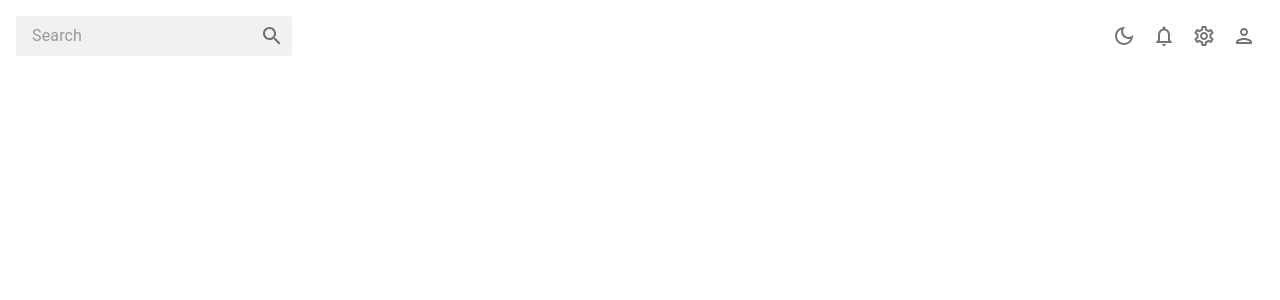
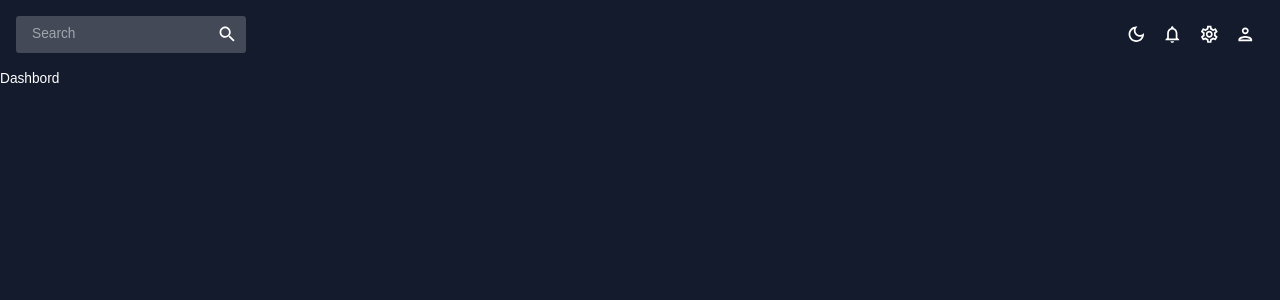
Before and after one commit to AHMEDAGNAOU/React-admin, a React (Create React App) app: page / in a window 1280 px wide. Shown: the top 300 px of the page. Built offline with nearby package versions, Linux system fonts and the light colour scheme.

Commit message:
first commit

```diff
--- a/src/App.js
+++ b/src/App.js
@@ -1,20 +1,25 @@
 import { ColorModeContext, useMode } from "./theme";
-import { CssBaseline, themeProvider } from "@mui/material";
+import { CssBaseline, ThemeProvider } from "@mui/material";
+import { Routes, Route } from "react-router-dom";
 import Topbar from "./scenes/global/Topbar";
+import Dashboard from "./scenes/dashbord";
 
 function App() {
   const [theme, colorMode] = useMode();
 
   return (
     <ColorModeContext.Provider value={colorMode}>
-      <themeProvider theme={theme}>
-        <CssBaseline/>
+      <ThemeProvider theme={theme}>
+        <CssBaseline />
         <div className="app">
           <main className="content">
             <Topbar/>
+            <Routes>
+              <Route path="/" element={<Dashboard />} />
+            </Routes>
           </main>
         </div>
-      </themeProvider>
+      </ThemeProvider>
     </ColorModeContext.Provider>
 
   );
--- a/src/scenes/global/Topbar.jsx
+++ b/src/scenes/global/Topbar.jsx
@@ -2,7 +2,7 @@
 import { useContext } from "react";
 import { ColorModeContext, tokens } from "../../theme";
 import InputBase from "@mui/material/InputBase"
-import lightModeOutlinedIcon from "@mui/icons-material/LightModeOutlined";
+import LightModeOutlinedIcon from "@mui/icons-material/LightModeOutlined";
 import DarkModeOutlinedIcon from "@mui/icons-material/DarkModeOutlined";
 import NotificationsOutlinedIcon from "@mui/icons-material/NotificationsOutlined";
 import SettingsOutlinedIcon from "@mui/icons-material/SettingsOutlined";
@@ -29,10 +29,10 @@
             {/* ICONS */}
             <Box display="flex">
                 <IconButton onClick={colorMode.toggleColorMode}>
-                    {theme.palette.mode === "light" ? (
+                    {theme.palette.mode === "dark" ? (
                         <DarkModeOutlinedIcon />
                     ) : (
-                        <lightModeOutlinedIcon />
+                        <LightModeOutlinedIcon />
                     )}
                 </IconButton>
                 <IconButton>
```
